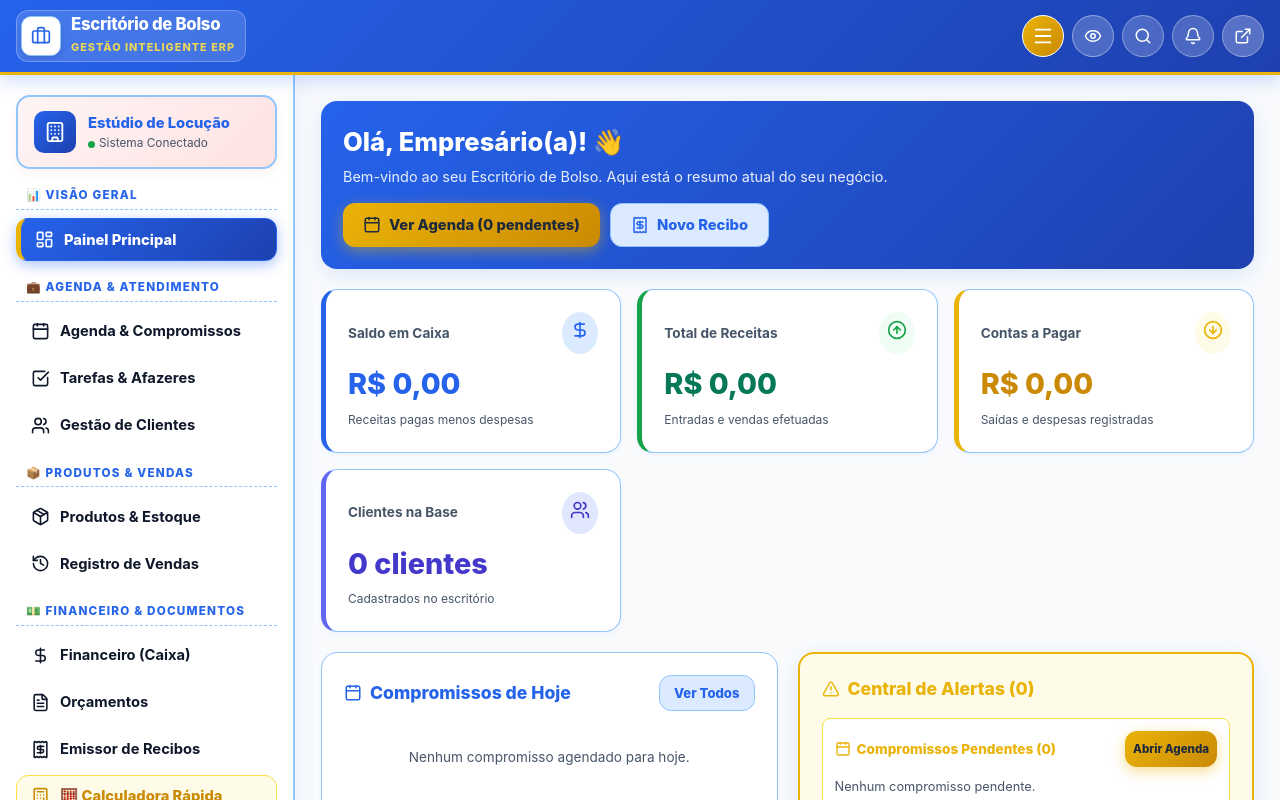
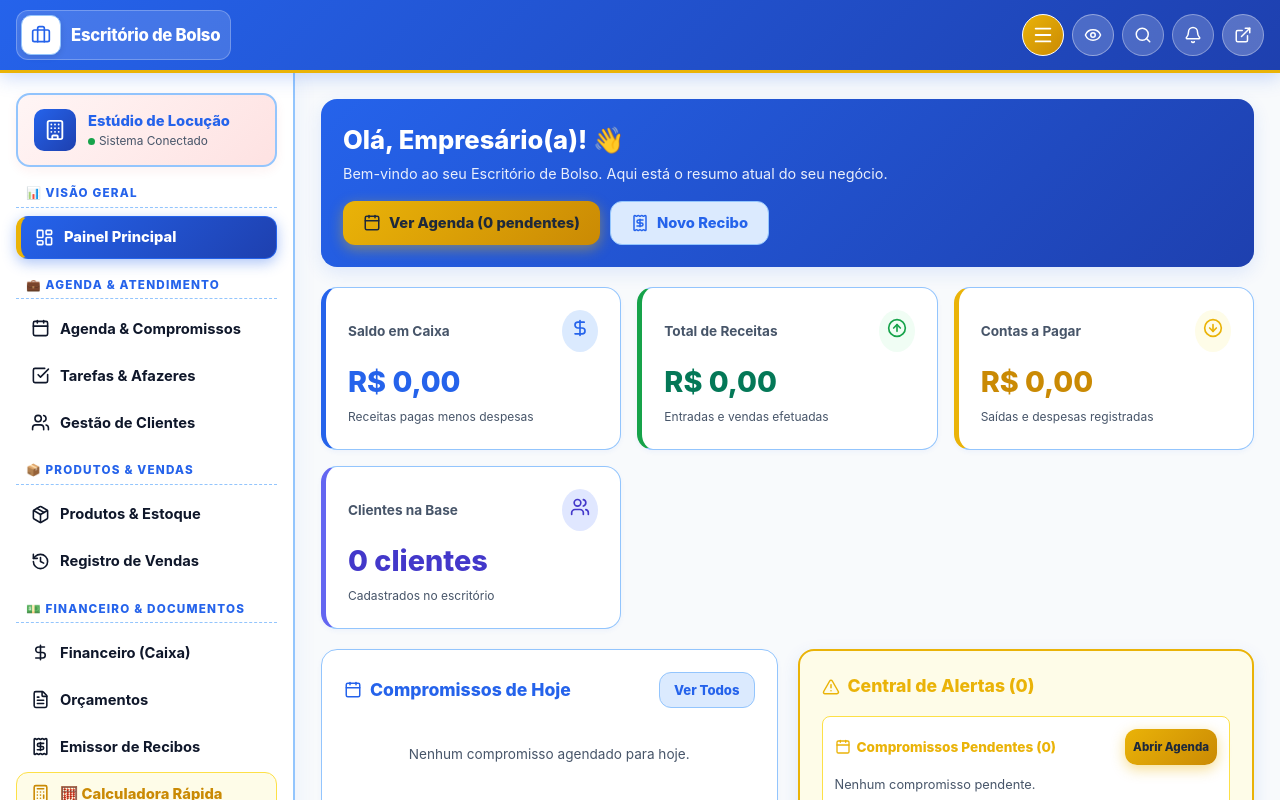
Before and after one commit to GerailtonNeves/Gestor-Agenda, a React (Vite) app: page / in a window 1280 px wide. Both pictures are taken after typing "Sample", "name@example.com", "Sample123", "Sample123" into the empty fields and a click on the button "Criar Conta e Acessar". Shown: the top 800 px of the page. Built offline with nearby package versions, Linux system fonts and the light colour scheme.

Commit message:
Add files via upload

```diff
--- a/src/components/Header.jsx
+++ b/src/components/Header.jsx
@@ -114,9 +114,6 @@ export default function Header({
             <h1 className="topbar-title" style={{ fontSize: '1.05rem', margin: 0, lineHeight: '1.1', whiteSpace: 'nowrap', overflow: 'hidden', textOverflow: 'ellipsis' }}>
               {empresa.razaoSocial || empresa.nomeFantasia || 'Escritório de Bolso'}
             </h1>
-            <span className="topbar-subtitle" style={{ fontSize: '0.68rem', opacity: 0.9 }}>
-              {empresa.ramoAtividade || 'Gestão Inteligente ERP'}
-            </span>
           </div>
         </div>
 
```
